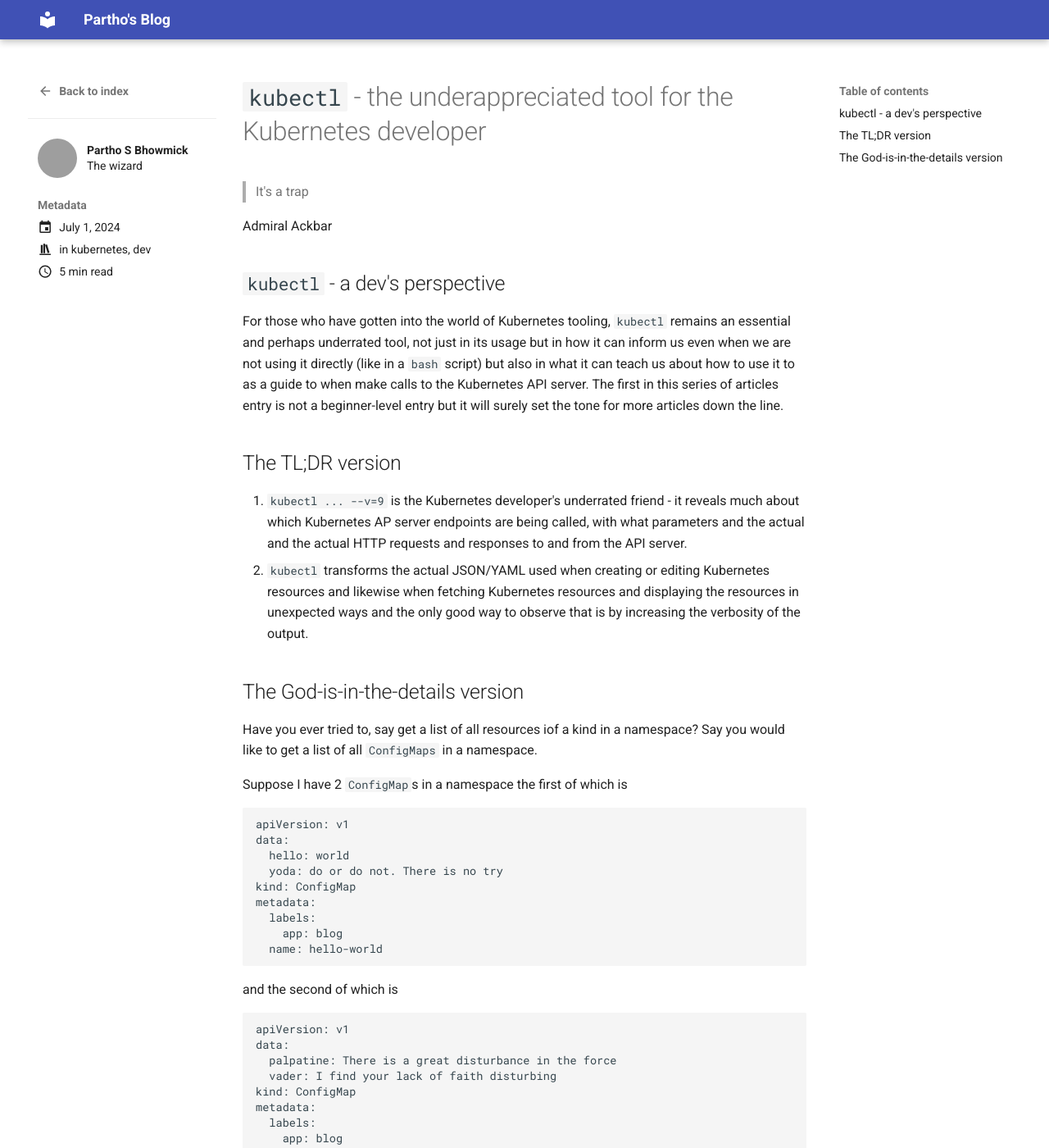
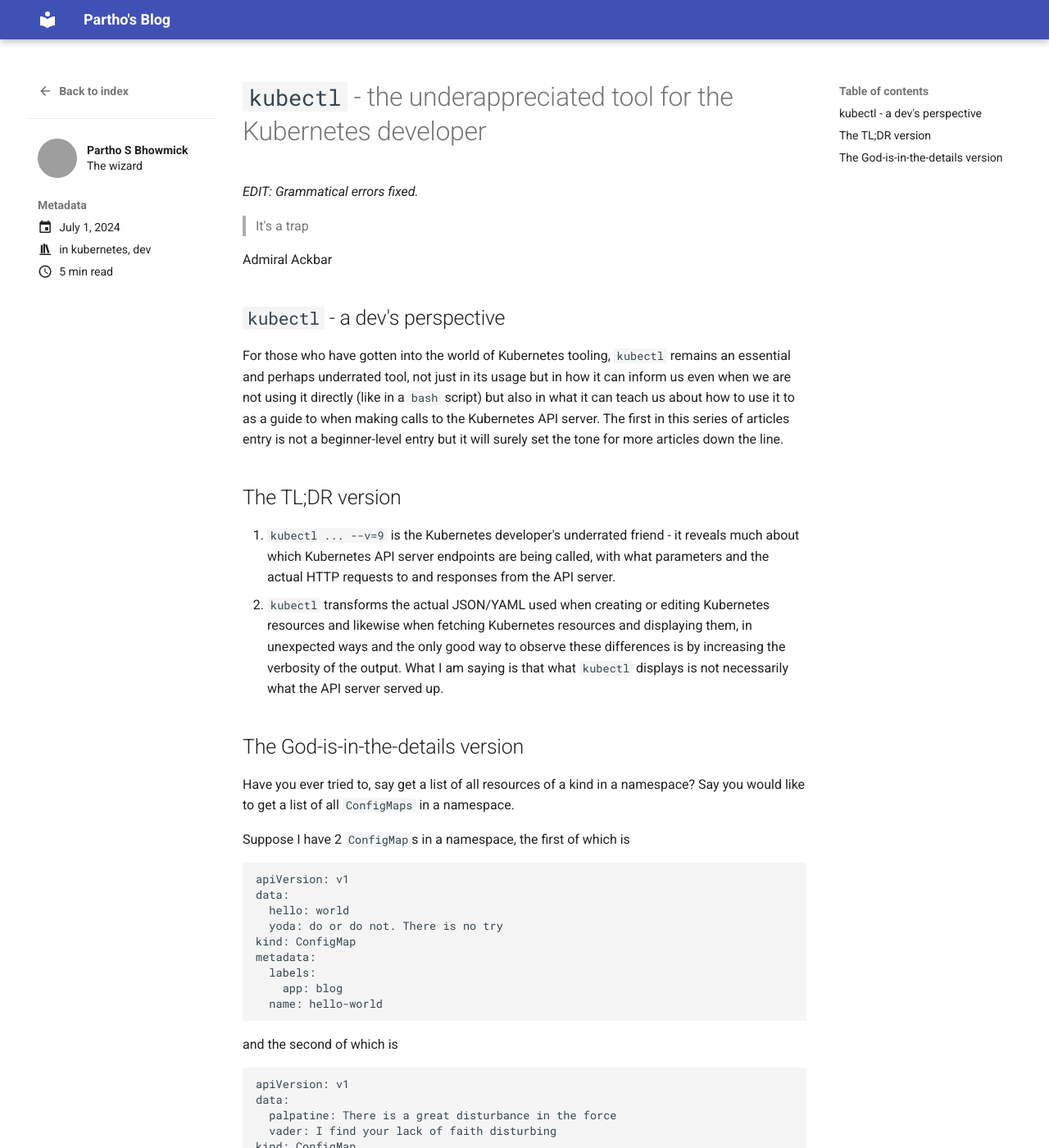
Before and after one commit to pbhowmic/partho.dev-blog, an MkDocs documentation site: the page built from docs/posts/kubectl-list.md, in a window 1280 px wide and 1400 px high. Shown: the whole window at 82% size. Built offline with MkDocs 1.6.1 and Material for MkDocs 9.7.7, drawn with Linux system fonts in a browser that asks for light colours; some of the changed text lies outside the part shown; grey boxes are pictures that could not be loaded.

Commit message:
Errata: (#2)

````diff
--- a/docs/posts/kubectl-list.md
+++ b/docs/posts/kubectl-list.md
@@ -8,25 +8,26 @@ categories:
 
 # `kubectl` - the underappreciated tool for the Kubernetes developer
 
+*EDIT: Grammatical errors fixed.*
+
 > It's a trap
 
 Admiral Ackbar
 
 ## `kubectl` - a dev's perspective
 
-For those who have gotten into the world of Kubernetes tooling, `kubectl` remains an essential and perhaps underrated tool, not just in its usage but in how it can inform us even when we are not using it directly (like in a `bash` script) but also in what it can teach us about how to use it to as a guide to when make calls to the Kubernetes API server. The first in this series of articles entry is not a beginner-level entry but it will surely set the tone for more articles down the line.
+For those who have gotten into the world of Kubernetes tooling, `kubectl` remains an essential and perhaps underrated tool, not just in its usage but in how it can inform us even when we are not using it directly (like in a `bash` script) but also in what it can teach us about how to use it to as a guide to when making calls to the Kubernetes API server. The first in this series of articles entry is not a beginner-level entry but it will surely set the tone for more articles down the line.
 
 ## The TL;DR version
 
-1. `kubectl ... --v=9` is the Kubernetes developer's underrated friend - it reveals much about which Kubernetes AP server endpoints are being called, with what parameters and the actual and the actual HTTP requests and responses to and from the API server.
-2. `kubectl` transforms the actual JSON/YAML used when creating or editing Kubernetes resources and likewise when fetching Kubernetes resources and displaying the resources in unexpected ways and the only good way to observe that is by increasing the verbosity of the output.
+1. `kubectl ... --v=9` is the Kubernetes developer's underrated friend - it reveals much about which Kubernetes API server endpoints are being called, with what parameters and the actual HTTP requests to and responses from the API server.
+2. `kubectl` transforms the actual JSON/YAML used when creating or editing Kubernetes resources and likewise when fetching Kubernetes resources and displaying them, in unexpected ways and the only good way to observe these differences is by increasing the verbosity of the output. What I am saying is that what `kubectl` displays is not necessarily what the API server served up.
 
 ## The God-is-in-the-details version
 
-Have you ever tried to, say get a list of all resources iof a kind in a namespace? Say you would like to  get a list of all `ConfigMaps` in a namespace.
+Have you ever tried to, say get a list of all resources of a kind in a namespace? Say you would like to  get a list of all `ConfigMaps` in a namespace.
 
-Suppose I have 2 `ConfigMap`s in a namespace
-the first of which is
+Suppose I have 2 `ConfigMap`s in a namespace, the first of which is
 
 ```yaml
 apiVersion: v1
@@ -56,7 +57,9 @@ metadata:
 
 and we `kubectl apply` both of these to a namespace `list-resources-ns` to create them.
 
-Note the `.metadata.labels` in both `ConfigMap`s
+Note the `.metadata.labels` in both `ConfigMap`s : `app: blog`
+
+Once the `ConfigMap`s have been created, let us fetch both of them simultaneously from the cluster by selecting them using the labels we applied to them `app: blog`.
 
 ```shell
 kubectl get configmap --selector app=blog -n list-resources-ns
````
Also changed, not shown: other parts of docs/posts/kubectl-list.md (+2 -2 lines).
